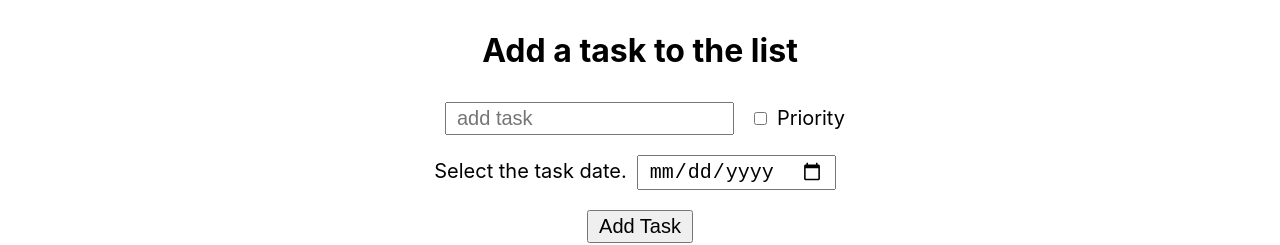
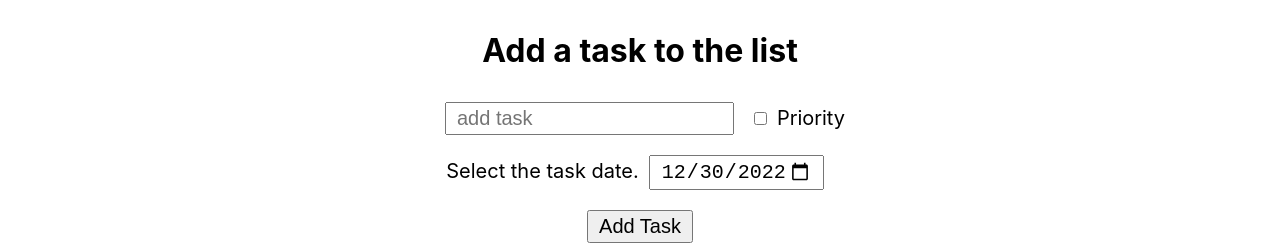
Before and after one commit to ArekeL/To_Do_App, a React (Create React App) app: page / in a window 1280 px wide. Shown: the top 245 px of the page. Built offline with nearby package versions, Linux system fonts and the light colour scheme.

Commit message:
Handle inputs in form fields

```diff
--- a/src/components/AddTask.js
+++ b/src/components/AddTask.js
@@ -1,21 +1,58 @@
 import React, { Component } from "react";
 import "./AddTask.css";
 class AddTask extends Component {
+	minDate = new Date().toISOString().slice(0, 10);
+
 	state = {
 		addText: "",
 		checked: false,
-		date: "02.01.2023",
+		date: this.minDate,
+	};
+	handleAddText = (e) => {
+		this.setState({
+			addText: e.target.value,
+		});
+	};
+	handleCheckbox = (e) => {
+		this.setState({
+			checked: e.target.checked,
+		});
+	};
+
+	handleDate = (e) => {
+		this.setState({
+			date: e.target.value,
+		});
 	};
 
 	render() {
+		let maxDate = this.minDate.slice(0, 4) * 1 + 2;
+		console.log(maxDate);
+		maxDate = maxDate + "-12-31";
 		return (
 			<div className='form'>
-				<input type='text' placeholder='add task' value={this.state.addText} />
-				<input type='checkbox' checked={this.state.checked} id='important' />
+				<input
+					type='text'
+					placeholder='add task'
+					value={this.state.addText}
+					onChange={this.handleAddText}
+				/>
+				<input
+					type='checkbox'
+					checked={this.state.checked}
+					id='important'
+					onChange={this.handleCheckbox}
+				/>
 				<label htmlFor='important'>Priority</label>
 				<br />
 				<label htmlFor='date'>Select the task date.</label>
-				<input type='date' />
+				<input
+					type='date'
+					value={this.state.date}
+					min={this.minDate}
+					max={maxDate}
+					onChange={this.handleDate}
+				/>
 				<br />
 				<button>Add Task</button>
 				<hr />
```
